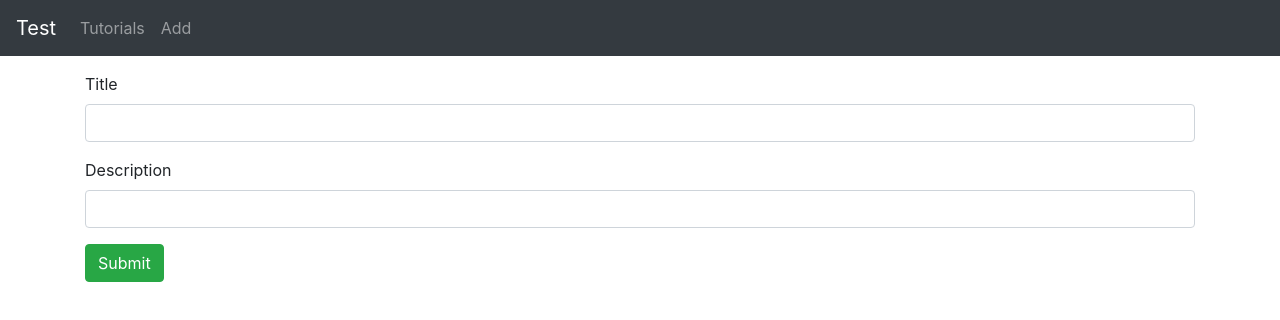
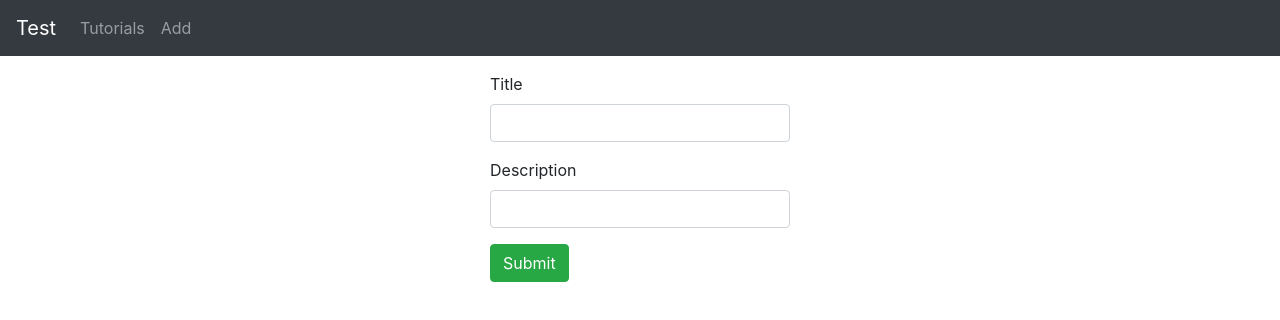
Before and after one commit to FrancaTM/react-crud-sample, a React (Create React App) app: page /add in a window 1280 px wide. Shown: the top 320 px of the page. Built offline with nearby package versions, Linux system fonts and the light colour scheme.

Commit message:
add css styles

```diff
--- a/src/App.css
+++ b/src/App.css
@@ -36,3 +36,19 @@
     transform: rotate(360deg);
   }
 }
+
+.list {
+  text-align: left;
+  max-width: 750px;
+  margin: auto;
+}
+
+.submit-form {
+  max-width: 300px;
+  margin: auto;
+}
+
+.edit-from {
+  max-width: 300px;
+  margin: auto;
+}
```
